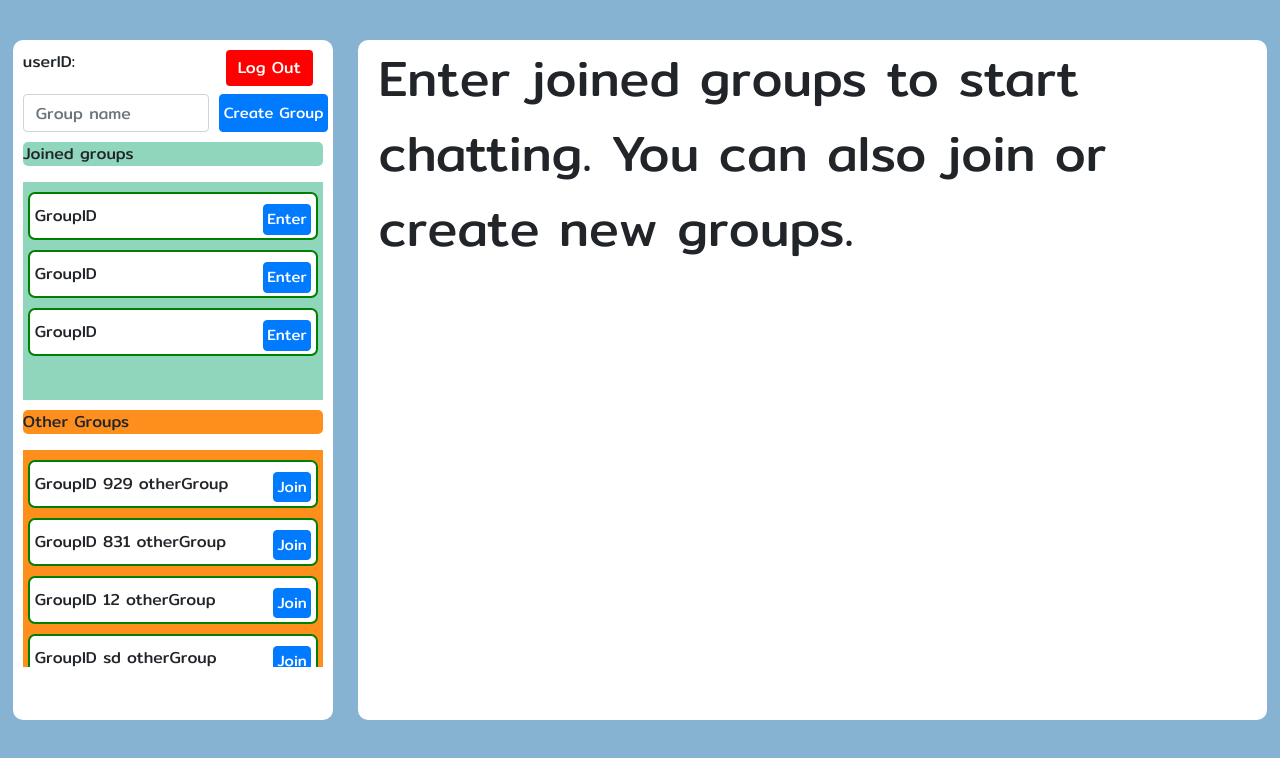
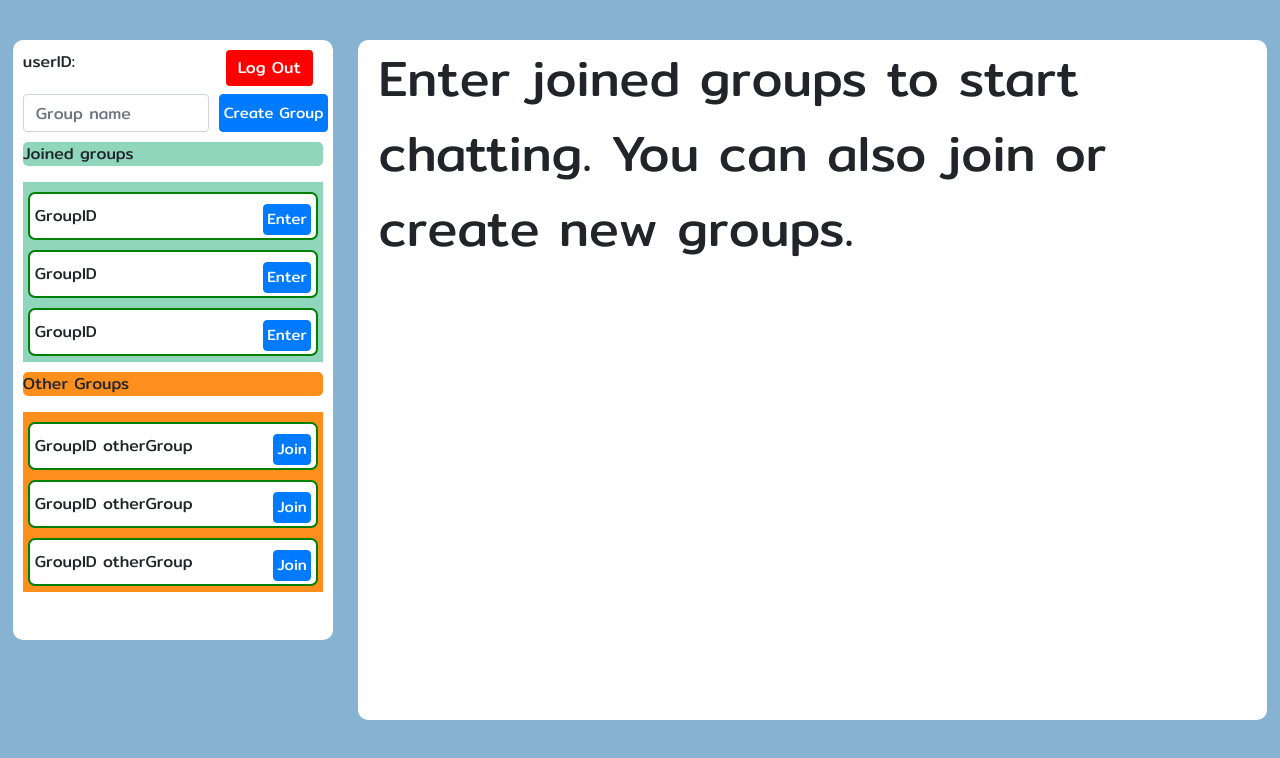
Before and after one commit to nooknpj/FrontEnd-parallel-chat, a React (Create React App) app: page /home in a window 1280 px wide. Shown: the top 758 px of the page. Built offline with nearby package versions, Linux system fonts and the light colour scheme; no server answers.

Commit message:
implement join/exit/leave group
no bugs found at the moment

```diff
--- a/src/App.css
+++ b/src/App.css
@@ -20,7 +20,7 @@
   margin-left: 1%;
   margin-right: 1%;
   border-radius: 10px;
-  max-height: 700px;
+  max-height: 600px;
 }
 .rightDiv {
   background-color: white;
@@ -42,8 +42,8 @@
   flex-direction: row;
 }
 .joinedGroupsDiv {
-  min-height: 32%;
-  max-height: 32%;
+  min-height: 30%;
+  max-height: 30%;
   background-color: #8fd6bd;
   margin-left: 10px;
   margin-right: 10px;
@@ -54,8 +54,8 @@
 }
 
 .otherGroupsDiv {
-  min-height: 32%;
-  max-height: 32%;
+  min-height: 30%;
+  max-height: 30%;
   background-color: #fe8f1d;
   margin-left: 10px;
   margin-right: 10px;
--- a/src/components/OtherGroupItem.js
+++ b/src/components/OtherGroupItem.js
@@ -2,6 +2,16 @@ import React, { Component } from "react";
 import { Button } from "react-bootstrap";
 
 export class OtherGroupItem extends Component {
+  onJoinGroupClick = e => {
+    let groupID = this.props.groupID;
+    let userID = localStorage.getItem("userID");
+    let joinGroupInfo = {
+      groupID: groupID,
+      userID: userID
+    };
+    this.props.joinGroup(joinGroupInfo);
+  };
+
   render() {
     return (
       <div className="groupItem">
@@ -11,7 +21,7 @@ export class OtherGroupItem extends Component {
         <Button
           variant="primary"
           type="submit"
-          onClick={this.onExitClick}
+          onClick={this.onJoinGroupClick}
           style={{ float: "right", fontSize: "15px", padding: "3px" }}
         >
           Join
--- a/src/components/OtherGroupList.js
+++ b/src/components/OtherGroupList.js
@@ -5,9 +5,10 @@ export class OtherGroupList extends Component {
   render() {
     return this.props.otherGroups.map(groupItem => (
       <OtherGroupItem
-        groupID={groupItem.groupID}
+        groupID={groupItem.groupId}
         //groupID={groupItem.groupId}
         groupName={groupItem.groupName}
+        joinGroup={this.props.joinGroup}
       />
     ));
   }
--- a/src/pages/HomePage.js
+++ b/src/pages/HomePage.js
@@ -34,6 +34,21 @@ export class HomePage extends Component {
         joinedGroups: data
       });
     });
+
+    this.props.socket.emit("getOtherGroup", { userID });
+
+    this.props.socket.on("getOtherGroupSuccess", data => {
+      console.log("recieve other groups from backend");
+      console.log(data);
+      this.setState({
+        otherGroups: data
+      });
+    });
+
+    this.props.socket.on("joinGroupSuccess", data => {
+      console.log("recieve join group success from backend");
+      console.log(data);
+    });
   }
 
   onLogoutClick = () => {
@@ -51,6 +66,21 @@ export class HomePage extends Component {
 
   joinGroup = e => {
     //doSomething
+    let userID = e.userID;
+    let groupID = e.groupID;
+    this.props.socket.emit("joinGroup", { userID, groupID });
+    this.props.socket.emit("getGroup", { userID });
+    this.props.socket.emit("getOtherGroup", { userID });
+  };
+
+  leaveGroup = e => {
+    let userID = localStorage.getItem("userID");
+    let groupID = this.state.groupID;
+
+    this.props.socket.emit("leaveGroup", { userID, groupID });
+    this.props.socket.emit("getGroup", { userID });
+    this.props.socket.emit("getOtherGroup", { userID });
+    this.onExitClick();
   };
 
   onCreateGroup = e => {
@@ -63,6 +93,8 @@ export class HomePage extends Component {
 
     var createGroupNameForm = this.refs.createGroupNameRef;
     createGroupNameForm.value = "";
+    let userID = this.state.userID;
+    this.props.socket.emit("getOtherGroup", { userID });
   };
 
   onExitClick = e => {
@@ -231,7 +263,7 @@ export class HomePage extends Component {
                 <Button
                   variant="primary"
                   type="submit"
-                  onClick={this.onLeaveGroupClick}
+                  onClick={this.leaveGroup}
                   style={{
                     backgroundColor: "red",
                     border: "red"
```
